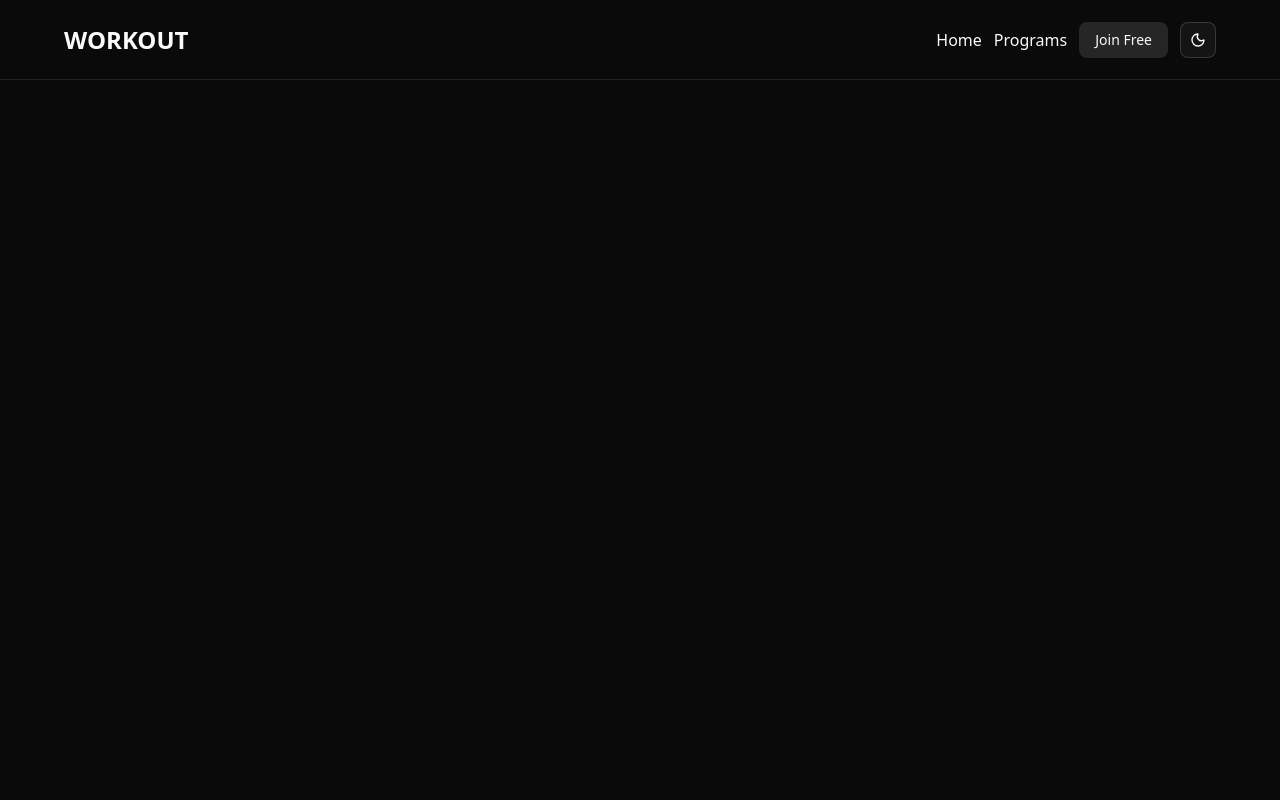
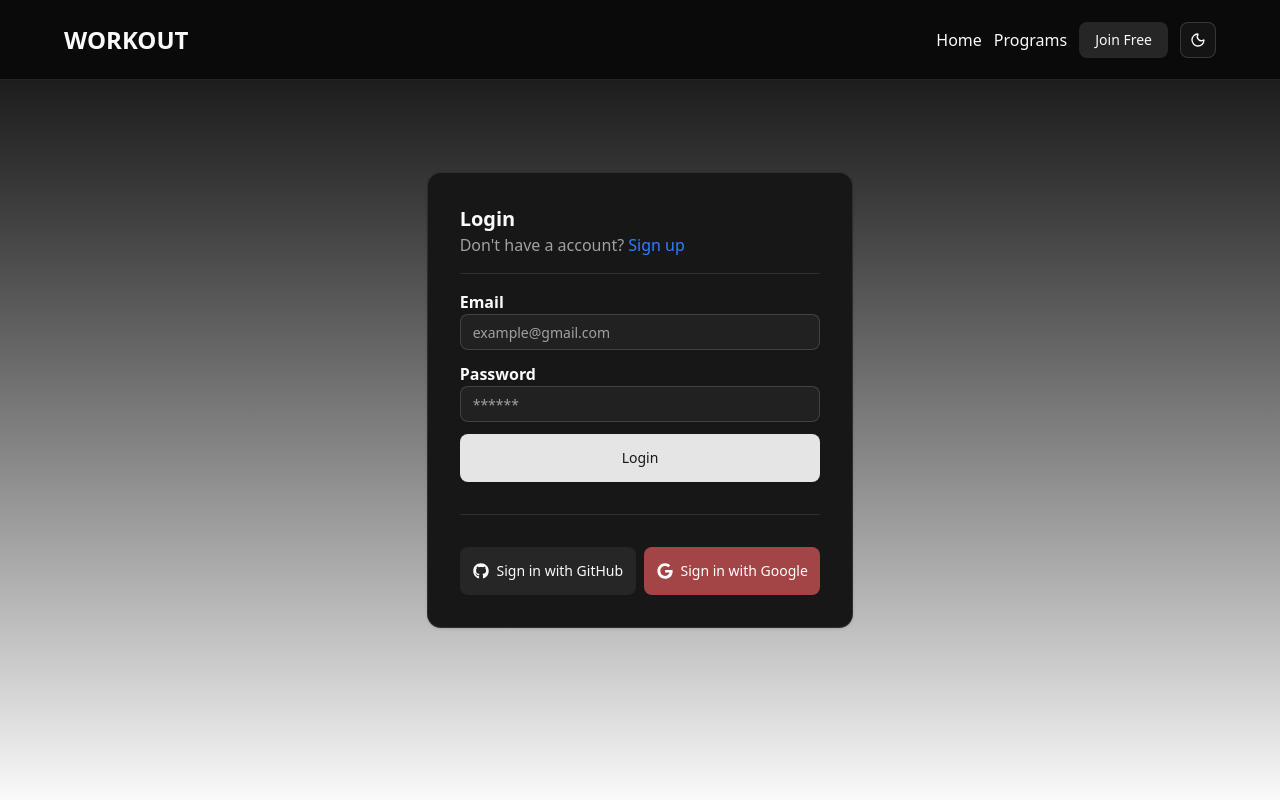
Before and after one commit to abucoders/gym-progress, a React (Vite) app: page /auth in a window 1280 px wide. Built offline with nearby package versions, Linux system fonts and the light colour scheme.

Commit message:
auth-page-ui

```diff
--- a/package.json
+++ b/package.json
@@ -11,6 +11,7 @@
   },
   "dependencies": {
     "@radix-ui/react-dropdown-menu": "^2.1.15",
+    "@radix-ui/react-separator": "^1.1.7",
     "@radix-ui/react-slot": "^1.2.3",
     "@tailwindcss/vite": "^4.1.11",
     "class-variance-authority": "^0.7.1",
@@ -21,7 +22,8 @@
     "react-icons": "^5.5.0",
     "react-router-dom": "^7.7.1",
     "tailwind-merge": "^3.3.1",
-    "tailwindcss": "^4.1.11"
+    "tailwindcss": "^4.1.11",
+    "zustand": "^5.0.7"
   },
   "devDependencies": {
     "@eslint/js": "^9.30.1",
--- /dev/null
+++ b/src/components/auth/login.tsx
@@ -0,0 +1,42 @@
+import { useAuthState } from "@/stores/auth.store";
+import { Input } from "@/components/ui/input";
+import { Separator } from "../ui/separator";
+import { Button } from "../ui/button";
+
+const Login = () => {
+  const { setAuth } = useAuthState();
+
+  return (
+    <div className="flex flex-col">
+      <h2 className="text-xl font-bold">Login</h2>
+
+      <p className="text-muted-foreground">
+        Don't have a account?{" "}
+        <span
+          className="text-blue-500 cursor-pointer hover:underline"
+          onClick={() => setAuth("register")}
+        >
+          Sign up
+        </span>
+      </p>
+
+      <Separator className="my-4" />
+
+      <div>
+        <div className="">
+          <span className="font-semibold">Email</span>
+          <Input placeholder="example@gmail.com" type="email" />
+        </div>
+
+        <div className="mt-3">
+          <span className="font-semibold">Password</span>
+          <Input placeholder="******" type="password" />
+        </div>
+      </div>
+
+      <Button className="w-full h-12 mt-3 cursor-pointer">Login</Button>
+    </div>
+  );
+};
+
+export default Login;
--- /dev/null
+++ b/src/components/auth/register.tsx
@@ -0,0 +1,49 @@
+import { useAuthState } from "@/stores/auth.store";
+import { Separator } from "@/components/ui/separator";
+import { Input } from "@/components/ui/input";
+import { Button } from "@/components/ui/button";
+
+const Register = () => {
+  const { setAuth } = useAuthState();
+
+  return (
+    <div className="flex flex-col">
+      <h2 className="text-xl font-bold">Register</h2>
+
+      <p className="text-muted-foreground">
+        Already have an account?{" "}
+        <span
+          className="text-blue-500 cursor-pointer hover:underline"
+          onClick={() => setAuth("login")}
+        >
+          Sign in
+        </span>
+      </p>
+
+      <Separator className="my-4" />
+
+      <div>
+        <div className="">
+          <span className="font-semibold">Email</span>
+          <Input placeholder="example@gmail.com" type="email" />
+        </div>
+
+        <div className="grid grid-cols-2 gap-4 mt-3">
+          <div>
+            <span className="font-semibold">Password</span>
+            <Input placeholder="******" type="password" />
+          </div>
+
+          <div>
+            <span className="font-semibold">Confirm password</span>
+            <Input placeholder="******" type="password" />
+          </div>
+        </div>
+      </div>
+
+      <Button className="w-full h-12 mt-3 cursor-pointer">Register</Button>
+    </div>
+  );
+};
+
+export default Register;
--- /dev/null
+++ b/src/components/auth/router.ts
@@ -0,0 +1,3 @@
+export { default as Login } from "./login";
+export { default as Register } from "./register";
+export { default as Social } from "./social";
--- /dev/null
+++ b/src/components/auth/social.tsx
@@ -0,0 +1,25 @@
+import { FaGithub, FaGoogle } from "react-icons/fa6";
+import { Button } from "../ui/button";
+import { Separator } from "../ui/separator";
+
+const Social = () => {
+  return (
+    <>
+      <Separator className="my-2" />
+
+      <div className="grid grid-cols-2 gap-2">
+        <Button className="h-12 cursor-pointer" variant={"secondary"}>
+          <FaGithub />
+          <span>Sign in with GitHub</span>
+        </Button>
+
+        <Button className="h-12 cursor-pointer" variant={"destructive"}>
+          <FaGoogle />
+          <span>Sign in with Google</span>
+        </Button>
+      </div>
+    </>
+  );
+};
+
+export default Social;
--- /dev/null
+++ b/src/components/ui/input.tsx
@@ -0,0 +1,21 @@
+import * as React from "react";
+
+import { cn } from "@/lib/utils";
+
+function Input({ className, type, ...props }: React.ComponentProps<"input">) {
+  return (
+    <input
+      type={type}
+      data-slot="input"
+      className={cn(
+        "file:text-foreground placeholder:text-muted-foreground selection:bg-primary selection:text-primary-foreground dark:bg-input/30 border-input flex h-9 w-full min-w-0 rounded-md border bg-transparent px-3 py-1 text-base shadow-xs transition-[color,box-shadow] outline-none file:inline-flex file:h-7 file:border-0 file:bg-transparent file:text-sm file:font-medium disabled:pointer-events-none disabled:cursor-not-allowed disabled:opacity-50 md:text-sm",
+        "focus-visible:border-ring focus-visible:ring-ring/50 focus-visible:ring-[3px]",
+        "aria-invalid:ring-destructive/20 dark:aria-invalid:ring-destructive/40 aria-invalid:border-destructive",
+        className
+      )}
+      {...props}
+    />
+  );
+}
+
+export { Input };
--- /dev/null
+++ b/src/components/ui/separator.tsx
@@ -0,0 +1,26 @@
+import * as React from "react"
+import * as SeparatorPrimitive from "@radix-ui/react-separator"
+
+import { cn } from "@/lib/utils"
+
+function Separator({
+  className,
+  orientation = "horizontal",
+  decorative = true,
+  ...props
+}: React.ComponentProps<typeof SeparatorPrimitive.Root>) {
+  return (
+    <SeparatorPrimitive.Root
+      data-slot="separator"
+      decorative={decorative}
+      orientation={orientation}
+      className={cn(
+        "bg-border shrink-0 data-[orientation=horizontal]:h-px data-[orientation=horizontal]:w-full data-[orientation=vertical]:h-full data-[orientation=vertical]:w-px",
+        className
+      )}
+      {...props}
+    />
+  )
+}
+
+export { Separator }
--- a/src/pages/auth.tsx
+++ b/src/pages/auth.tsx
@@ -1,5 +1,20 @@
+import { Login, Register, Social } from "@/components/auth/router";
+import { Card } from "@/components/ui/card";
+import { useAuthState } from "@/stores/auth.store";
+
 const Auth = () => {
-  return <div>Auth</div>;
+  const { authState } = useAuthState();
+
+  return (
+    <div className="w-full h-screen bg-gradient-to-t from-foreground to-background flex items-center justify-center">
+      <Card className="p-8 w-1/3">
+        {authState === "login" && <Login />}
+        {authState === "register" && <Register />}
+
+        <Social />
+      </Card>
+    </div>
+  );
 };
 
 export default Auth;
--- /dev/null
+++ b/src/stores/auth.store.ts
@@ -0,0 +1,13 @@
+import { create } from "zustand";
+
+type AuthState = "login" | "register";
+
+interface IAuthStateStore {
+  authState: AuthState;
+  setAuth: (state: AuthState) => void;
+}
+
+export const useAuthState = create<IAuthStateStore>(set => ({
+  authState: "login",
+  setAuth: state => set({ authState: state }),
+}));
```
Also changed, not shown: 1 other file (tests, documents, lock files or other folders).
